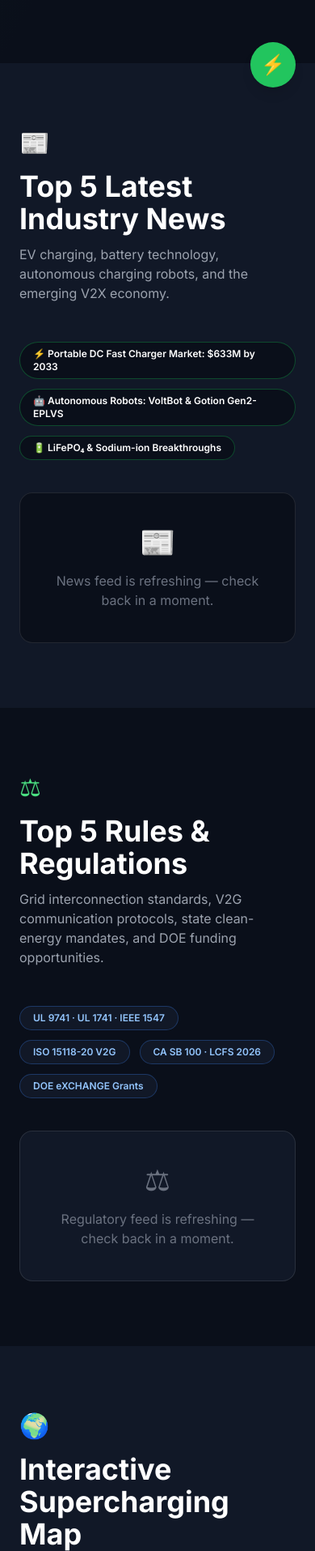
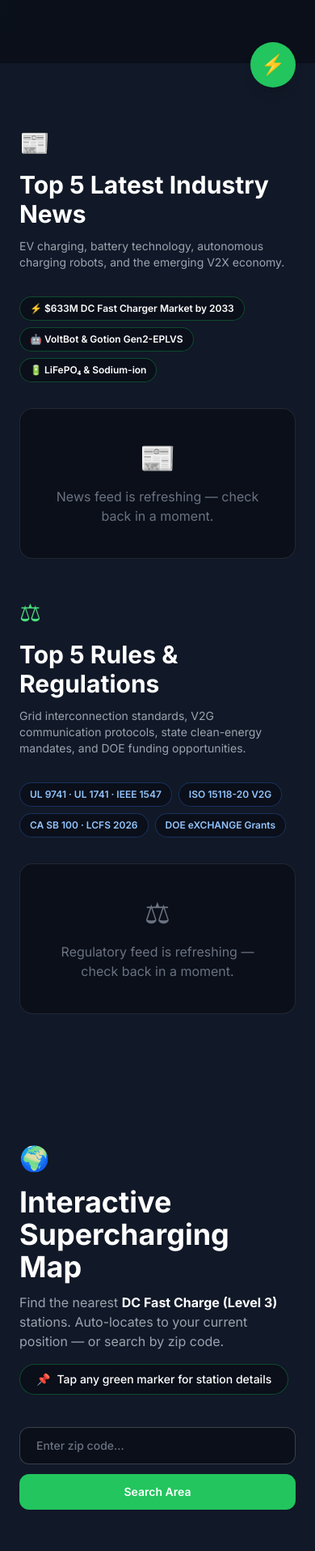
Before and after one commit to JeanDelphonse/prezentenergy, a Flask app: template templates/news.html in a window 390 px wide. Shown: the part 712-2627 px from the top of the page at 81% size. Run offline with Flask 3, Linux system fonts and the light colour scheme; the template is opened without the code that fills it, so the values that code supplies are empty; some libraries are stand-ins or nearby versions.

Commit message:
Display news and regulations side by side on /news page
Merged Section 1 and Section 2 into a single two-column grid layout
(md:grid-cols-2) so industry news and rules & regulations appear side
by side on desktop and stack on mobile.

Co-Authored-By: Claude Sonnet 4.6 <noreply@anthropic.com>

```diff
--- a/templates/news.html
+++ b/templates/news.html
@@ -33,54 +33,60 @@
 
 
   <!-- ══════════════════════════════════════════════════════════════════
-       SECTION 1 — TOP 5 INDUSTRY NEWS
+       SECTIONS 1 & 2 — NEWS + REGULATIONS (SIDE BY SIDE)
   ══════════════════════════════════════════════════════════════════ -->
   <section class="py-20 px-6 bg-card">
-    <div class="max-w-6xl mx-auto">
-      <div class="flex items-center gap-4 mb-4">
+    <div class="max-w-7xl mx-auto grid md:grid-cols-2 gap-12">
+
+      <!-- ── Left: Industry News ─────────────────────────────────── -->
+      <div>
+        <div class="flex items-center gap-3 mb-4">
           <span class="text-brand-400 text-3xl">&#128240;</span>
         </div>
-      <h2 class="text-4xl font-bold mb-3">Top 5 Latest Industry News</h2>
-      <p class="text-gray-400 mb-12 max-w-2xl">
+        <h2 class="text-3xl font-bold mb-3">Top 5 Latest Industry News</h2>
+        <p class="text-gray-400 mb-8 text-sm">
           EV charging, battery technology, autonomous charging robots, and the
           emerging V2X economy.
         </p>
 
         <!-- Callout chips -->
-      <div class="flex flex-wrap gap-3 mb-10 text-xs font-semibold">
-        <span class="bg-dark border border-brand-600/40 text-brand-300 rounded-full px-4 py-1.5">
-          ⚡ Portable DC Fast Charger Market: $633M by 2033
+        <div class="flex flex-wrap gap-2 mb-8 text-xs font-semibold">
+          <span class="bg-dark border border-brand-600/40 text-brand-300 rounded-full px-3 py-1.5">
+            ⚡ $633M DC Fast Charger Market by 2033
           </span>
-        <span class="bg-dark border border-brand-600/40 text-brand-300 rounded-full px-4 py-1.5">
-          🤖 Autonomous Robots: VoltBot &amp; Gotion Gen2-EPLVS
+          <span class="bg-dark border border-brand-600/40 text-brand-300 rounded-full px-3 py-1.5">
+            🤖 VoltBot &amp; Gotion Gen2-EPLVS
           </span>
-        <span class="bg-dark border border-brand-600/40 text-brand-300 rounded-full px-4 py-1.5">
-          🔋 LiFePO₄ &amp; Sodium-ion Breakthroughs
+          <span class="bg-dark border border-brand-600/40 text-brand-300 rounded-full px-3 py-1.5">
+            🔋 LiFePO₄ &amp; Sodium-ion
           </span>
         </div>
 
         {% if news %}
-        <div class="grid gap-5 sm:grid-cols-2 lg:grid-cols-3">
+          <div class="space-y-4">
             {% for item in news %}
             <a href="{{ item.url }}"
                target="_blank"
                rel="noopener noreferrer"
-             class="group block bg-dark border border-white/10 hover:border-brand-500/60
-                    rounded-2xl p-6 transition-all hover:shadow-lg hover:shadow-brand-500/10">
-            <div class="flex items-start justify-between gap-3 mb-4">
-              <span class="text-brand-400 text-2xl">&#9889;</span>
-              <span class="text-xs text-gray-500 whitespace-nowrap mt-1">
+               class="group flex items-start gap-4 bg-dark border border-white/10
+                      hover:border-brand-500/60 rounded-2xl p-5 transition-all
+                      hover:shadow-lg hover:shadow-brand-500/10">
+              <span class="text-brand-400 text-xl flex-shrink-0 mt-0.5">&#9889;</span>
+              <div class="flex-1 min-w-0">
+                <div class="flex items-start justify-between gap-3 mb-1">
+                  <h3 class="text-white font-semibold leading-snug text-sm
+                             group-hover:text-brand-400 transition-colors">
+                    {{ item.title }}
+                  </h3>
+                  <span class="text-xs text-gray-500 whitespace-nowrap flex-shrink-0 mt-0.5">
                     {{ item.date[:10] if item.date else "Recent" }}
                   </span>
                 </div>
-            <h3 class="text-white font-semibold leading-snug mb-3
-                       group-hover:text-brand-400 transition-colors">
-              {{ item.title }}
-            </h3>
                 <span class="text-xs text-brand-500 font-medium inline-flex items-center gap-1
                              group-hover:gap-2 transition-all">
                   Read article <span>&#8594;</span>
                 </span>
+              </div>
             </a>
             {% endfor %}
           </div>
@@ -91,35 +97,30 @@
           </div>
         {% endif %}
       </div>
-  </section>
 
-
-  <!-- ══════════════════════════════════════════════════════════════════
-       SECTION 2 — TOP 5 RULES & REGULATIONS
-  ══════════════════════════════════════════════════════════════════ -->
-  <section class="py-20 px-6 bg-dark">
-    <div class="max-w-6xl mx-auto">
-      <div class="flex items-center gap-4 mb-4">
+      <!-- ── Right: Rules & Regulations ────────────────────────── -->
+      <div>
+        <div class="flex items-center gap-3 mb-4">
           <span class="text-brand-400 text-3xl">&#9878;</span>
         </div>
-      <h2 class="text-4xl font-bold mb-3">Top 5 Rules &amp; Regulations</h2>
-      <p class="text-gray-400 mb-12 max-w-2xl">
+        <h2 class="text-3xl font-bold mb-3">Top 5 Rules &amp; Regulations</h2>
+        <p class="text-gray-400 mb-8 text-sm">
           Grid interconnection standards, V2G communication protocols, state clean-energy
           mandates, and DOE funding opportunities.
         </p>
 
         <!-- Regulation focus tags -->
-      <div class="flex flex-wrap gap-3 mb-10 text-xs font-semibold">
-        <span class="bg-card border border-blue-500/30 text-blue-300 rounded-full px-4 py-1.5">
+        <div class="flex flex-wrap gap-2 mb-8 text-xs font-semibold">
+          <span class="bg-dark border border-blue-500/30 text-blue-300 rounded-full px-3 py-1.5">
             UL 9741 · UL 1741 · IEEE 1547
           </span>
-        <span class="bg-card border border-blue-500/30 text-blue-300 rounded-full px-4 py-1.5">
+          <span class="bg-dark border border-blue-500/30 text-blue-300 rounded-full px-3 py-1.5">
             ISO 15118-20 V2G
           </span>
-        <span class="bg-card border border-blue-500/30 text-blue-300 rounded-full px-4 py-1.5">
+          <span class="bg-dark border border-blue-500/30 text-blue-300 rounded-full px-3 py-1.5">
             CA SB 100 · LCFS 2026
           </span>
-        <span class="bg-card border border-blue-500/30 text-blue-300 rounded-full px-4 py-1.5">
+          <span class="bg-dark border border-blue-500/30 text-blue-300 rounded-full px-3 py-1.5">
             DOE eXCHANGE Grants
           </span>
         </div>
@@ -130,16 +131,16 @@
             <a href="{{ item.url }}"
                target="_blank"
                rel="noopener noreferrer"
-             class="group flex items-start gap-5 bg-card border border-white/10
-                    hover:border-blue-500/50 rounded-2xl p-6 transition-all
+               class="group flex items-start gap-4 bg-dark border border-white/10
+                      hover:border-blue-500/50 rounded-2xl p-5 transition-all
                       hover:shadow-lg hover:shadow-blue-500/10">
-            <div class="flex-shrink-0 w-10 h-10 rounded-full bg-blue-500/20 border border-blue-500/40
-                        flex items-center justify-center text-blue-400 font-bold text-sm mt-0.5">
+              <div class="flex-shrink-0 w-8 h-8 rounded-full bg-blue-500/20 border border-blue-500/40
+                          flex items-center justify-center text-blue-400 font-bold text-xs mt-0.5">
                 {{ loop.index }}
               </div>
               <div class="flex-1 min-w-0">
-              <div class="flex items-start justify-between gap-4 mb-1">
-                <h3 class="text-white font-semibold leading-snug
+                <div class="flex items-start justify-between gap-3 mb-1">
+                  <h3 class="text-white font-semibold leading-snug text-sm
                              group-hover:text-blue-300 transition-colors">
                     {{ item.title }}
                   </h3>
@@ -156,12 +157,14 @@
             {% endfor %}
           </div>
         {% else %}
-        <div class="bg-card border border-white/10 rounded-2xl p-10 text-center text-gray-500">
+          <div class="bg-dark border border-white/10 rounded-2xl p-10 text-center text-gray-500">
             <p class="text-4xl mb-4">&#9878;</p>
             <p>Regulatory feed is refreshing — check back in a moment.</p>
           </div>
         {% endif %}
       </div>
+
+    </div><!-- /grid -->
   </section>
 
 
```
Lines whose indentation alone changed are shown as unchanged.
